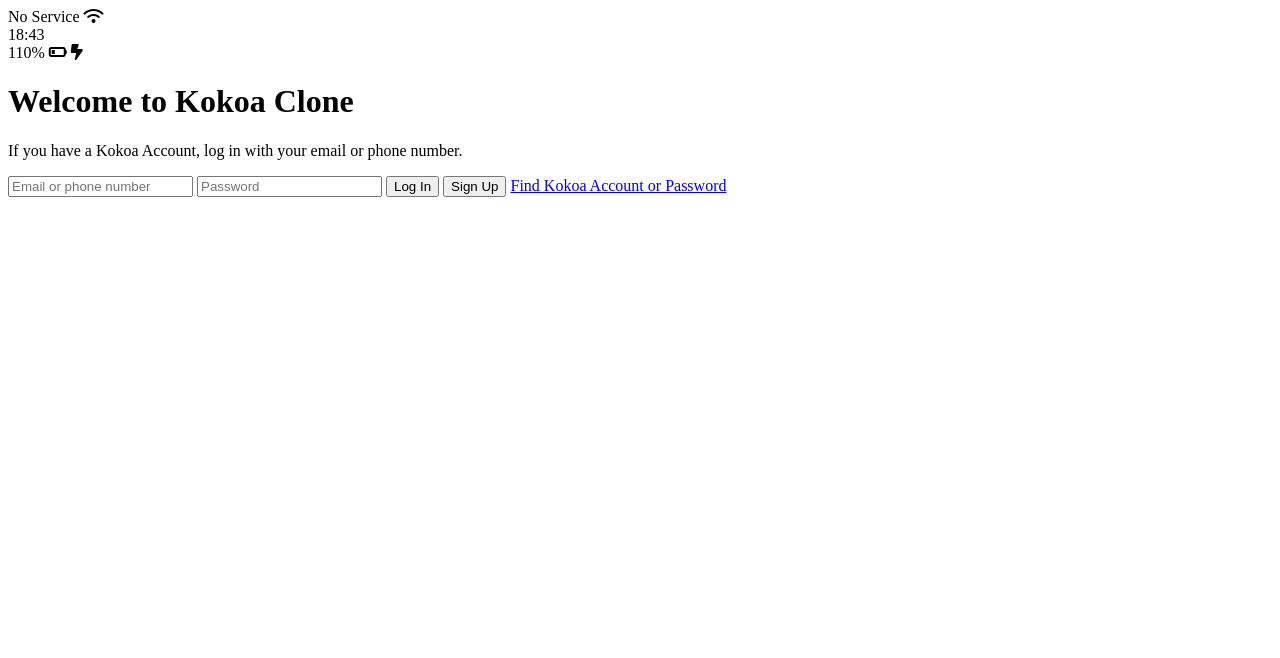
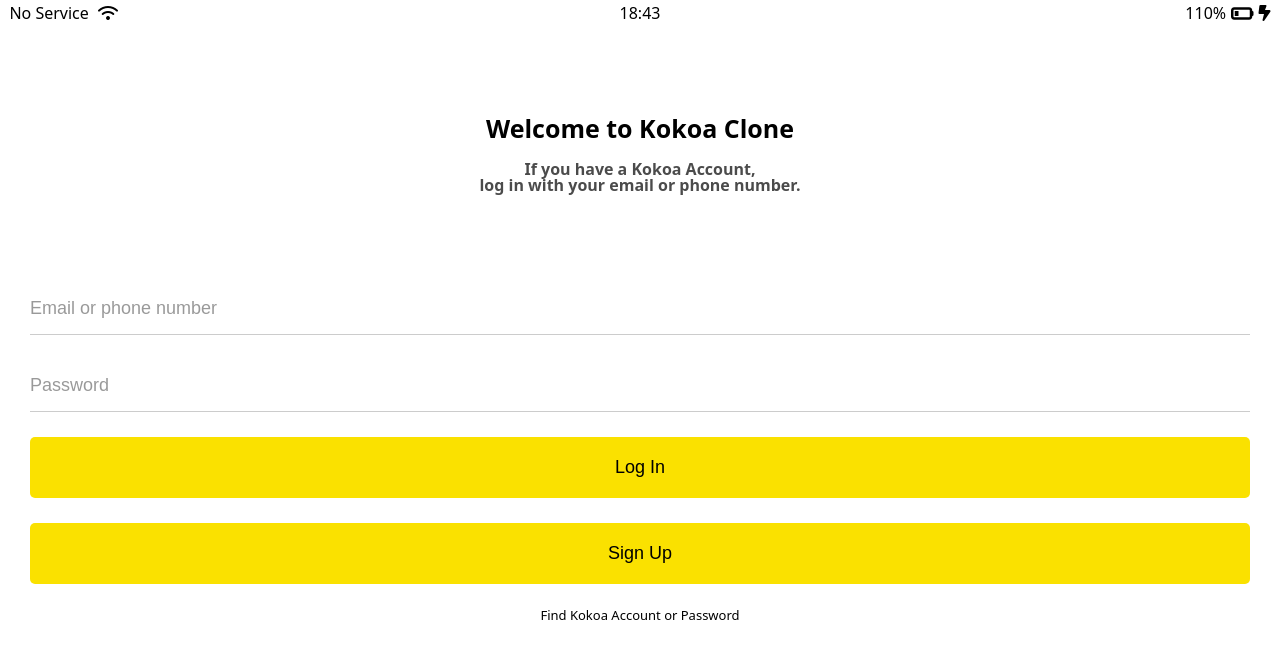
Before and after one commit to qkdflrgs/Kokoa_Clone, a plain HTML site: page index.html in a window 1280 px wide. Drawn offline with Linux system fonts and the light colour scheme.

Commit message:
added css
added css

```diff
--- /dev/null
+++ b/css/reset.css
@@ -0,0 +1,52 @@
+/* http://meyerweb.com/eric/tools/css/reset/
+   v2.0 | 20110126
+   License: none (public domain)
+*/
+
+html, body, div, span, applet, object, iframe,
+h1, h2, h3, h4, h5, h6, p, blockquote, pre,
+a, abbr, acronym, address, big, cite, code,
+del, dfn, em, img, ins, kbd, q, s, samp,
+small, strike, strong, sub, sup, tt, var,
+b, u, i, center,
+dl, dt, dd, ol, ul, li,
+fieldset, form, label, legend,
+table, caption, tbody, tfoot, thead, tr, th, td,
+article, aside, canvas, details, embed,
+figure, figcaption, footer, header, hgroup,
+menu, nav, output, ruby, section, summary,
+time, mark, audio, video {
+	margin: 0;
+	padding: 0;
+	border: 0;
+	font-size: 100%;
+	font: inherit;
+	vertical-align: baseline;
+}
+/* HTML5 display-role reset for older browsers */
+article, aside, details, figcaption, figure,
+footer, header, hgroup, menu, nav, section {
+	display: block;
+}
+body {
+	line-height: 1;
+}
+ol, ul {
+	list-style: none;
+}
+blockquote, q {
+	quotes: none;
+}
+blockquote:before, blockquote:after,
+q:before, q:after {
+	content: '';
+	content: none;
+}
+table {
+	border-collapse: collapse;
+	border-spacing: 0;
+}
+
+input:focus {
+	outline: none;
+}
--- /dev/null
+++ b/css/status-bar.css
@@ -0,0 +1,28 @@
+.status-bar {
+    display: flex;
+    justify-content: center;
+    padding: 5px 3px;
+}
+
+.status-bar__column {
+    width: 33%;
+}
+
+.status-bar__column:first-child span{
+    margin-right: 5px;
+}
+
+.status-bar__column:nth-child(2) {
+    display: flex;
+    justify-content: center;
+}
+
+.status-bar__column:last-child {
+    display: flex;
+    justify-content: flex-end;
+    align-items: center;
+}
+
+.fa-battery-quarter {
+    margin: 0px 5px;
+}
--- a/css/style.css
+++ b/css/style.css
@@ -0,0 +1,67 @@
+@import "reset.css";
+@import "status-bar.css";
+@import "variables.css";
+
+body {
+    font-family: system-ui, -apple-system, BlinkMacSystemFont, 'Segoe UI', Roboto, Oxygen, Ubuntu, Cantarell, 'Open Sans', 'Helvetica Neue', sans-serif;
+}
+
+.welcome-header {
+    margin: 90px 0px;
+    text-align: center;
+    display: flex;
+    flex-direction: column;
+    align-items: center;
+    font-weight: 600;
+}
+
+.welcome-header__title {
+    margin-bottom: 20px;
+    font-size: 25px;
+}
+
+.welcome-header__text {
+    width: 60%;
+    opacity: 0.7;
+}
+
+#login-form {
+    display: flex;
+    flex-direction: column;
+    margin: 0px 30px;
+}
+
+#login-form input {
+    border: none;
+    padding: 15px 0px;
+    font-size: 18px;
+    margin-bottom: 25px;
+
+}
+
+#login-form input:not([type="submit"]) {
+    border-bottom: 1px solid rgba(0, 0, 0, 0.2);
+    transition: border-color .3s ease-in-out;
+}
+
+#login-form input::placeholder {
+    color: rgba(0, 0, 0, 0.4);
+}
+
+#login-form input:focus {
+    border-color: var(--yellow);
+}
+
+#login-form input[type="submit"] {
+    background-color: var(--yellow);
+    cursor: pointer;
+    padding: 20px 0px;
+    border-radius: 5px;
+}
+
+#login-form a {
+    text-align: center;
+    text-decoration: none;
+    color: inherit;
+    font-size: 13px;
+}
--- /dev/null
+++ b/css/variables.css
@@ -0,0 +1,3 @@
+:root {
+    --yellow: #fae100;
+}
--- a/index.html
+++ b/index.html
@@ -18,13 +18,13 @@
             </div>
             <div class="status-bar__column">
                 <span>110%</span>
-                <i class="fa-solid fa-battery-quarter"></i>
+                <i class="fa-solid fa-battery-quarter fa-lg"></i>
                 <i class="fa-solid fa-bolt-lightning"></i>
             </div>
         </div>
             <header class="welcome-header">
                 <h1 class="welcome-header__title">Welcome to Kokoa Clone</h1>
-                <p class="welcome-header__text">If you have a Kokoa Account, log in with your email or phone number.</p>
+                <p class="welcome-header__text">If you have a Kokoa Account, </br>log in with your email or phone number.</p>
             </header>
             <form id="login-form">
                 <input type="text" placeholder="Email or phone number" />
```
